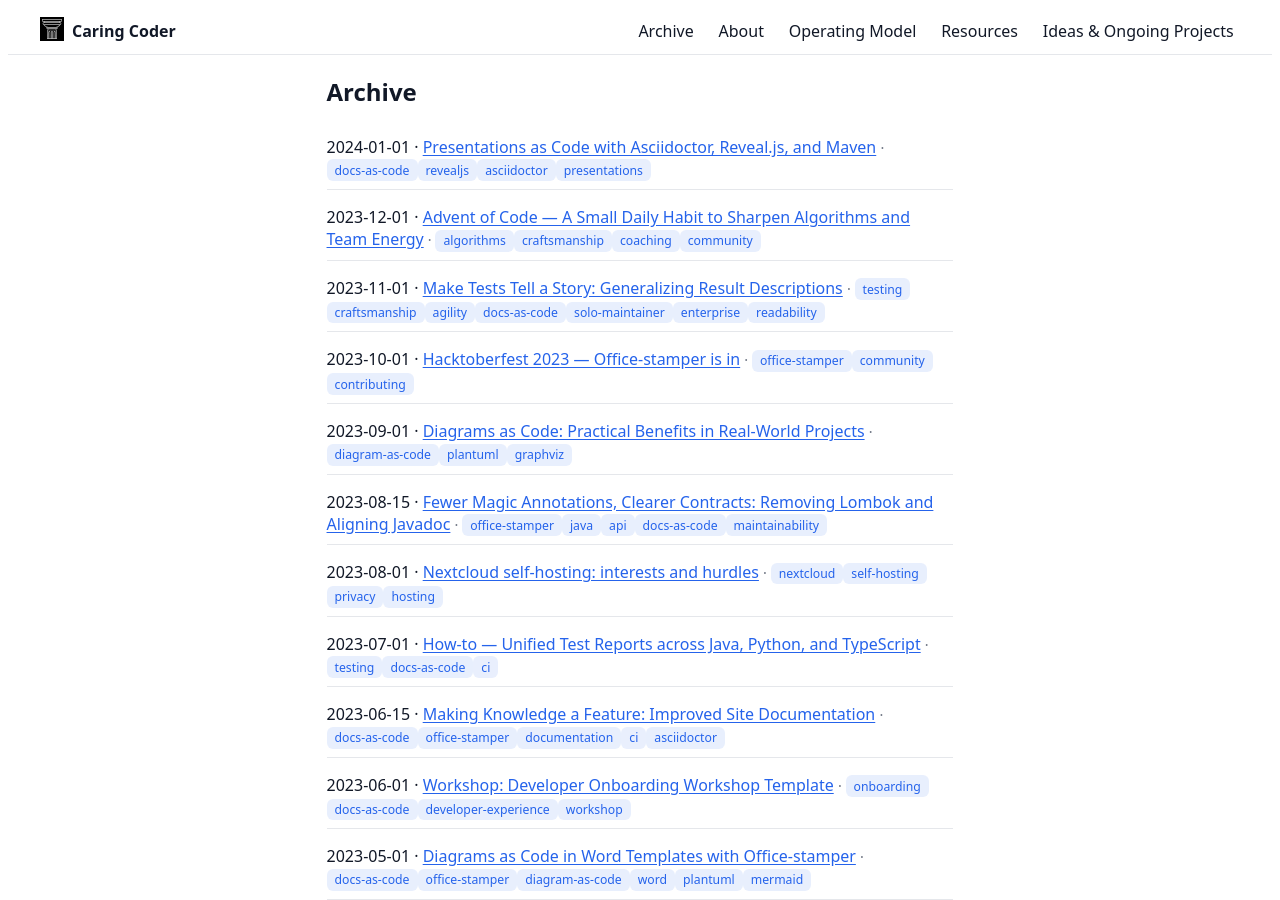
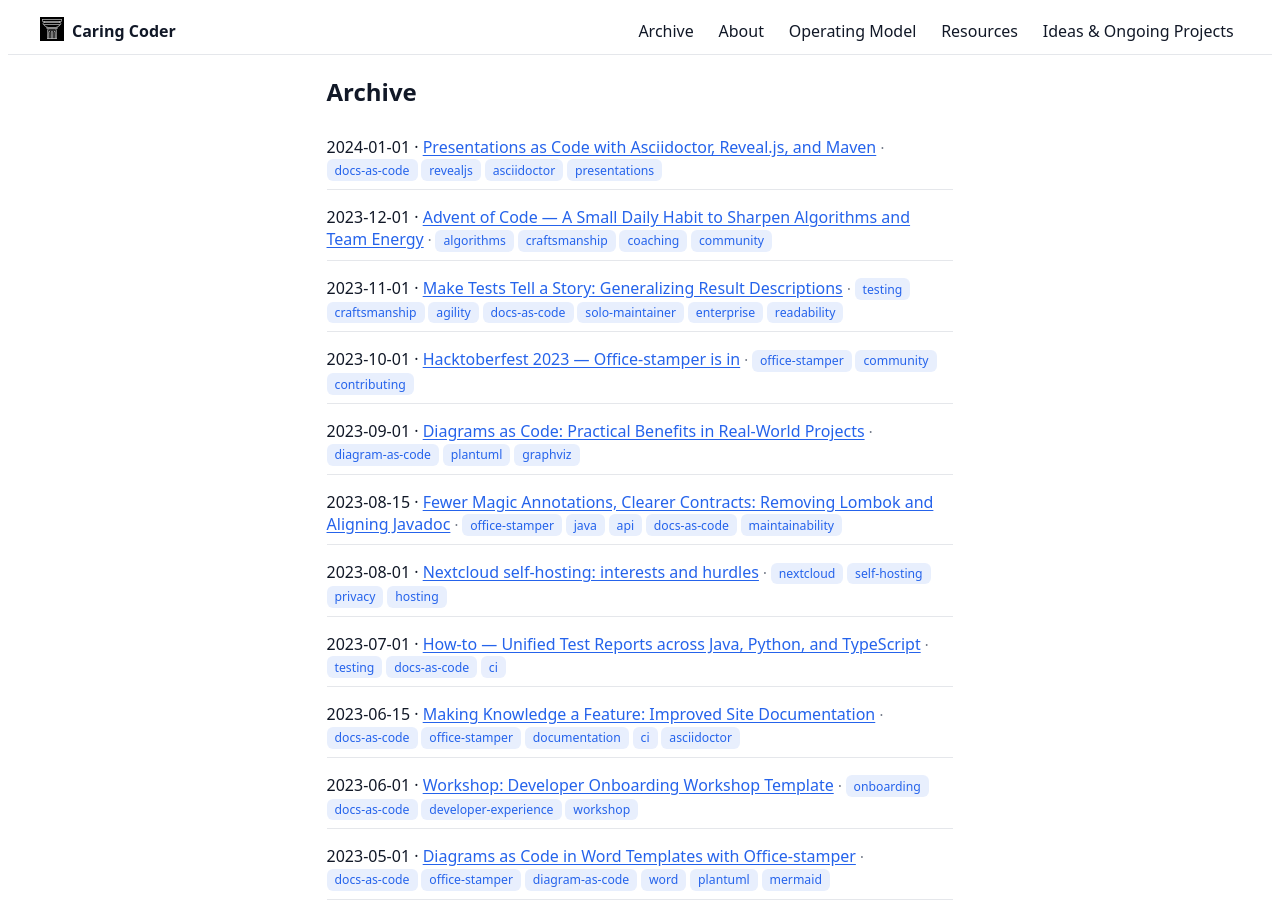
Before and after one commit to verronpro/blog, a Jekyll site: the page built from archive.html, in a window 1280 px wide and 900 px high. Built offline with Jekyll 4.4.1, drawn with Linux system fonts in a browser that asks for light colours.

Commit message:
feat(layouts): improve archive and home page layout formatting
- Reformatted HTML structure for better readability in archive layout- Adjusted spacing and indentation in both archive and home layouts- Reduced post limit from 12 to 10 on home page latest posts section
- Maintained consistent styling and tag display logic- Preserved existing functionality while enhancing code organization

```diff
--- a/_layouts/home.html
+++ b/_layouts/home.html
@@ -6,7 +6,7 @@
         <div class="home-main">
             <h2>Latest posts</h2>
             <div class="posts-grid posts-grid--single">
-        {% for post in site.posts limit:12 %}
+                {% for post in site.posts limit:10 %}
                 <article class="post-card">
                     <h3><a href="{{ post.url | prepend: site.baseurl }}">{{ post.title }}</a></h3>
                     <div class="post-meta">{{ post.date | date: "%b %d, %Y" }}
```
Also changed, not shown: _layouts/archive.html (+6 -2 lines). Lines whose indentation alone changed are shown as unchanged.
